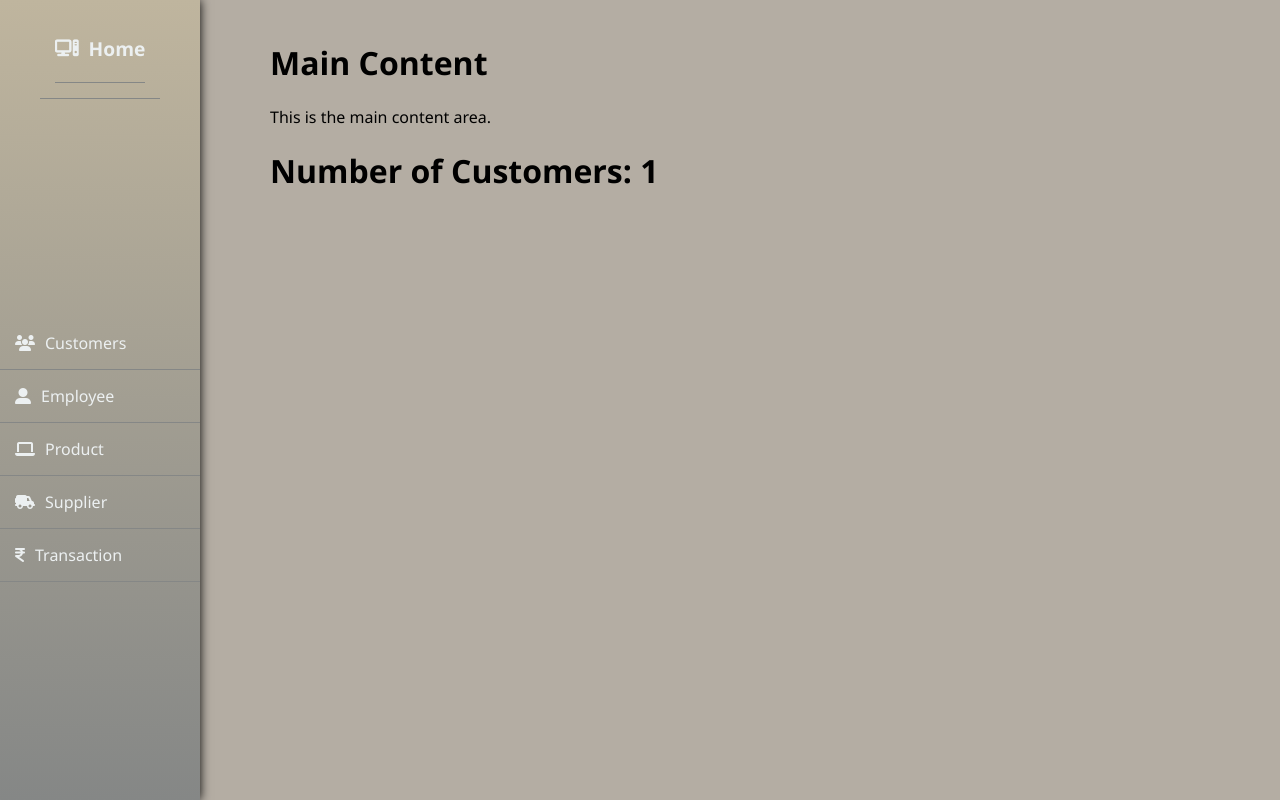
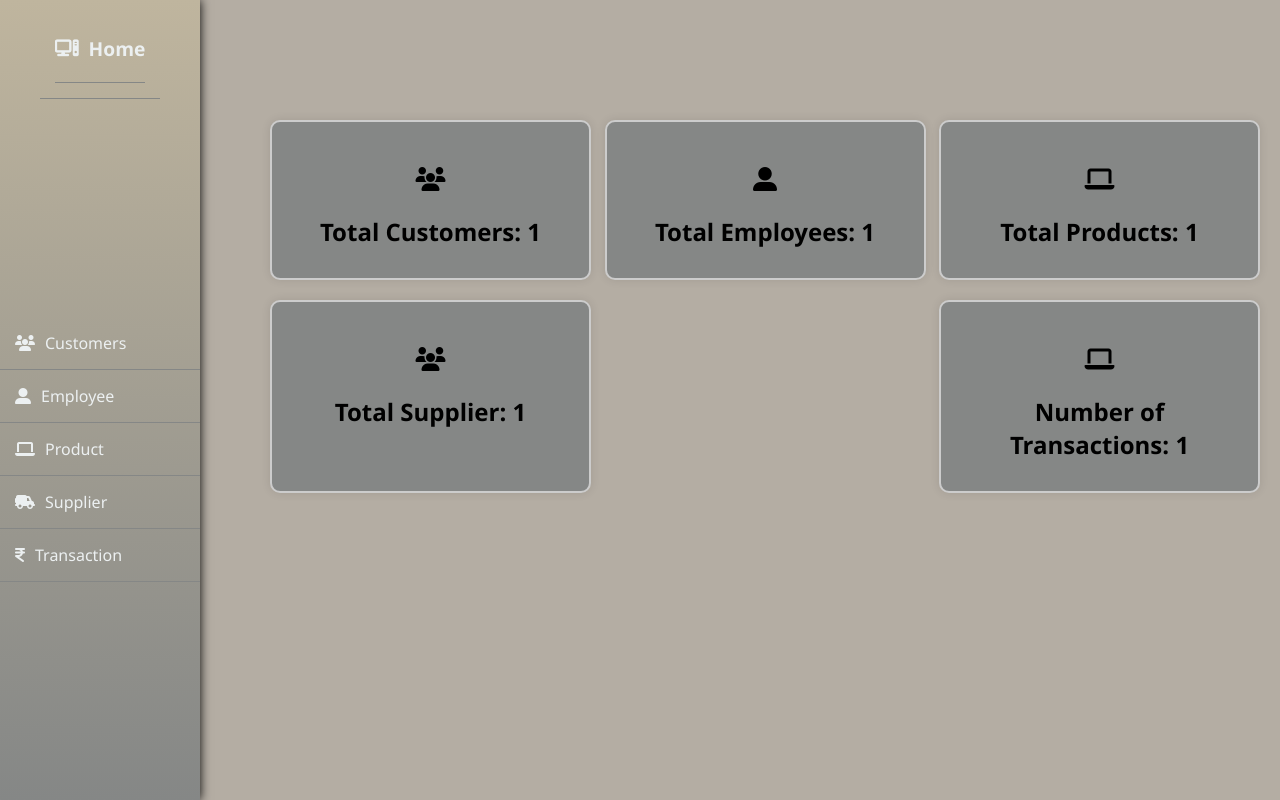
Before and after one commit to Shree3007/ComputerSalesManagement, a PHP site: page /components/home.php in a window 1280 px wide. Run offline with PHP 8.4, Linux system fonts and the light colour scheme; tables that the repository leaves empty or names only in its code hold one stand-in row (values such as "Sample post").

Commit message:
added live count and some style changes

```diff
--- a/components/home.php
+++ b/components/home.php
@@ -25,12 +25,81 @@ if ($result && $result->num_rows > 0) {
     $customer_count = 0;
 }
 
+$sql = "SELECT COUNT(*) AS employee_count FROM employee";
+$result = $connection->query($sql);
+
+if ($result && $result->num_rows > 0) {
+    $row = $result->fetch_assoc();
+    $employee_count = $row['employee_count'];
+} else {
+    $employee_count = 0;
+}
+
+$sql = "SELECT COUNT(*) AS product_count FROM product";
+$result = $connection->query($sql);
+
+if ($result && $result->num_rows > 0) {
+    $row = $result->fetch_assoc();
+    $product_count = $row['product_count'];
+} else {
+    $product_count = 0;
+}
+
+$sql = "SELECT COUNT(*) AS supplier_count FROM supplier";
+$result = $connection->query($sql);
+
+if ($result && $result->num_rows > 0) {
+    $row = $result->fetch_assoc();
+    $supplier_count = $row['supplier_count'];
+} else {
+    $supplier_count = 0;
+}
+$sql = "SELECT COUNT(*) AS transactions_count FROM transactions";
+$result = $connection->query($sql);
+
+if ($result && $result->num_rows > 0) {
+    $row = $result->fetch_assoc();
+    $transactions_count = $row['transactions_count'];
+} else {
+    $transactions_count = 0;
+}
+
 // Close connection
 $connection->close();
 ?>
 <!DOCTYPE html>
 <html lang="en">
 <head>
+<style>
+  /* CSS styles */
+  .container1 {
+    display: flex;
+    justify-content: space-between;
+    transition: all 0.5s ease-in-out; /* Adding transition to the container */
+  }
+  .box1 {
+    width: calc(30% - 20px); /* Adjusting the width to account for margin */
+    padding: 20px;
+    border: 2px solid #ccc;
+    border-radius: 10px;
+    box-shadow: 0 0 10px rgba(0, 0, 0, 0.1);
+    margin-bottom: 20px;
+    background-color:#858786;
+    transition: all 0.3s ease-in-out; /* Adding transition to the boxes */
+  }
+  .box1:hover {
+    transform: scale(1.05); /* Scaling up the box on hover */
+    box-shadow: 0 0 20px rgba(0, 0, 0, 0.2); /* Adding a stronger shadow on hover */
+  }
+  .box1 h2 {
+    text-align: center;
+    margin-bottom: 10px;
+    transition: color 0.3s ease-in-out; /* Adding transition to the heading color */
+  }
+  .box1 p {
+    transition: color 0.3s ease-in-out; /* Adding transition to the paragraph color */
+  }
+</style>
     <meta charset="UTF-8">
     <meta name="viewport" content="width=device-width, initial-scale=1.0">
     <title>Home</title>
@@ -87,10 +156,32 @@ $connection->close();
     </div>
 
     <div id="content">
-        <!-- Main content goes here -->
-        <h1>Main Content</h1>
-        <p>This is the main content area.</p>
-        <h1>Number of Customers: <?php echo $customer_count; ?></h1>
+        <div style="height:100px"></div>
+        <div class="container1">
+            <div class="box1">
+            <h2><i class="fa-solid fa-users"></i></h2>
+            <h2>Total Customers: <?php echo $customer_count; ?></h2>
+            </div>
+            <div class="box1">
+            <h2><i class="fa-solid fa-user-large"></i></h2>
+            <h2>Total Employees: <?php echo $employee_count; ?></h2>
+            </div>
+            <div class="box1">
+            <h2><i class="fa-solid fa-laptop"></i></h2>
+            <h2>Total Products: <?php echo $product_count; ?></h2>
+            </div>
+        </div>
+        <div class="container1">
+            <div class="box1">
+            <h2><i class="fa-solid fa-users"></i></h2>
+            <h2>Total Supplier: <?php echo $supplier_count; ?></h2>
+            </div>
+
+            <div class="box1">
+            <h2><i class="fa-solid fa-laptop"></i></h2>
+            <h2>Number of Transactions: <?php echo $transactions_count; ?></h2>
+            </div>
+        </div>
     </div>
 
 </body>
```
Also changed, not shown: components/customers.php (+6 -1 lines), components/test.php (added, +72 -0 lines), img/homebg.jpg (added), styles/Hstyle.css (line endings or trailing spaces).
